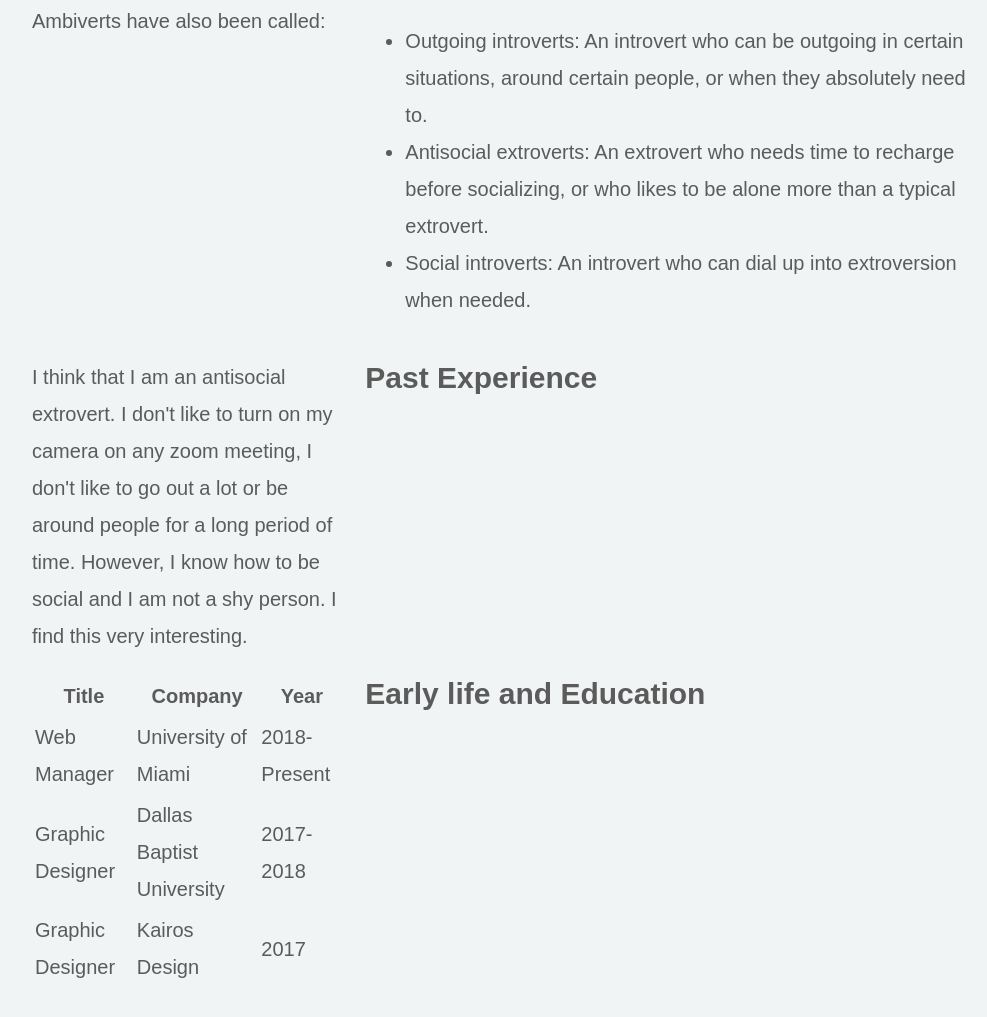
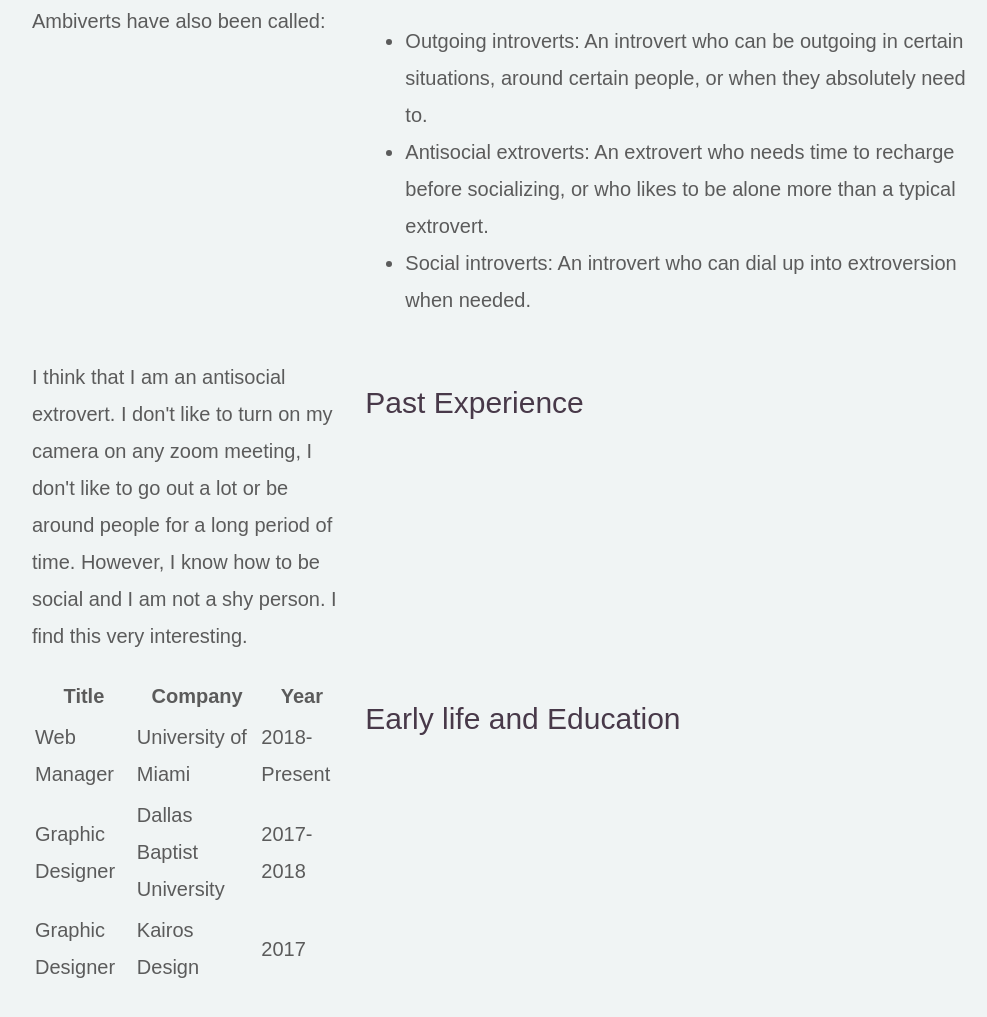
Before and after one commit to shavellythen/shavellythen.github.io, a plain HTML site: page index.html in a window 1280 px wide. Shown: the part 538-1555 px from the top of the page, without its empty margins (128-1115 px from the left). Drawn offline with Linux system fonts and the light colour scheme.

Commit message:
Update style.css

```diff
--- a/css/style.css
+++ b/css/style.css
@@ -32,8 +32,10 @@ body {
     "copyright   copyright";
 }
 
-h2 {
-  margin-top: 0;
+h1, h2, h3, h4, h5, h6 {
+  font-weight: 400;
+  color: #483949;
+  line-height: 1.25em;
 }
 
 p {
```
